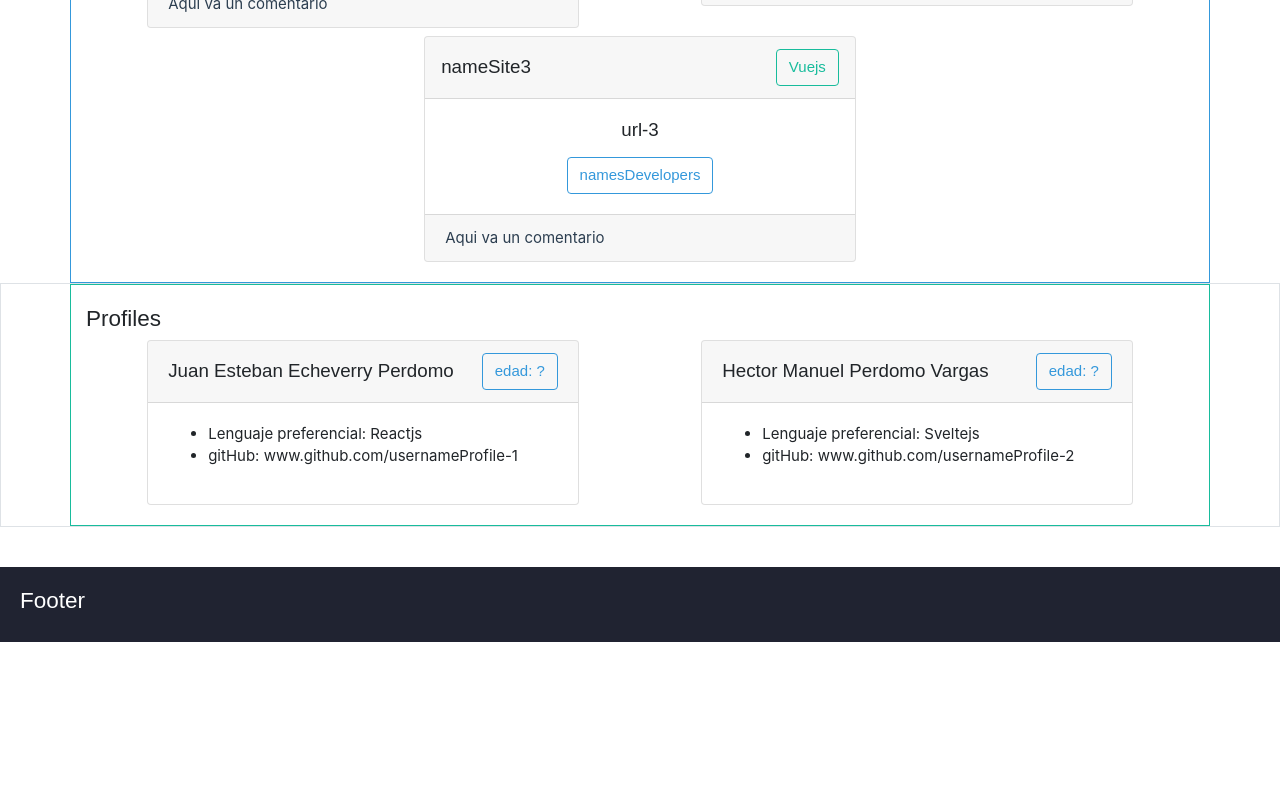
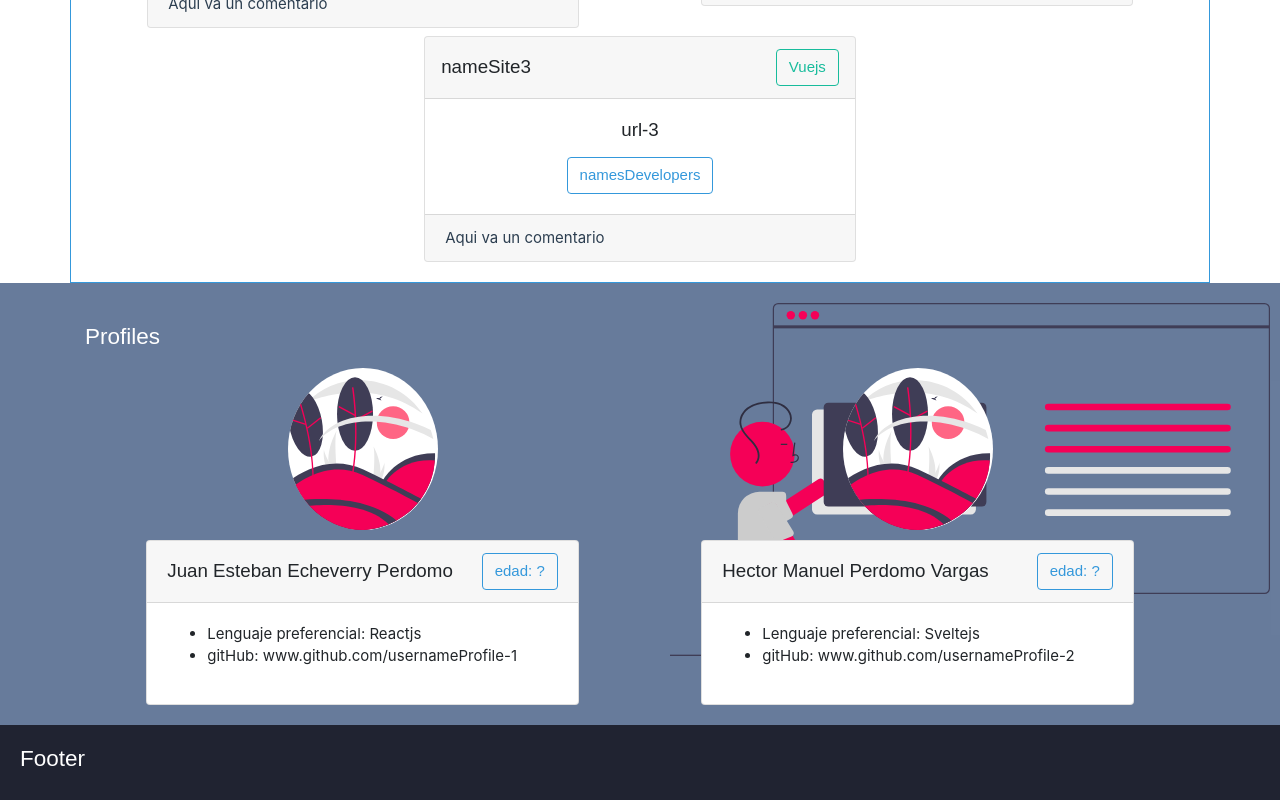
Before and after one commit to Sisifo-G/sisifodev, a React (Create React App) app: page / in a window 1280 px wide. Shown: the part 1144-1944 px from the top of the page. Before the commit the page ends 1786 px from the top, so only its background shows below. Built offline with nearby package versions, Linux system fonts and the light colour scheme; a web font is replaced by a local one.

Commit message:
edditing compoenets (in-progress)

```diff
--- a/src/components/profiles/Profiles.css
+++ b/src/components/profiles/Profiles.css
@@ -2,3 +2,23 @@
     padding-top: 20px;
     padding-bottom: 20px;
 }
+
+.profiles h4 {
+    color: #fff;
+}
+
+/* imgContentProf  */
+
+.imgProfile {
+    display: flex;
+    justify-content: center;
+    padding-top: 10px;
+    padding-bottom: 10px;
+}
+
+.imgProfile img {
+    width: 150px;
+    background-color: #fff;
+    border-radius: 100%;
+    border-color: transparent;
+}
--- a/src/components/profiles/Profiles.js
+++ b/src/components/profiles/Profiles.js
@@ -3,6 +3,10 @@ import './Profiles.css';
 
 // json developers
 import json from '../../resources/json/portafolio.json';
+
+// img.svg
+import imgPort from '../../resources/img/seccionIcons/nature.svg';
+
 
 const Profiles = () => {
     const profile = json.developers;
@@ -12,6 +16,10 @@ const Profiles = () => {
             <div className="contentProfiles row justify-content-around mr-0 ml-0">
                 {profile.map(profile => (
                     <div key={profile.id} className="col-md-5 col-sm-12 col-12">
+                        <div className="imgContentProf">
+                            <div className="imgProfile">
+                                <img src={imgPort} alt=""/>
+                            </div>
                             <div className="card pl-0 pr-0">
                                 <div className="card-header d-flex justify-content-between align-items-center">
                                     <h5 className="m-0">
@@ -36,6 +44,7 @@ const Profiles = () => {
                                 </div>
                             </div>
                         </div>
+                    </div>
                 ))}
             </div>
         </div>
--- a/src/components/seccion/Seccion.css
+++ b/src/components/seccion/Seccion.css
@@ -1,4 +1,21 @@
 .contentSeccion {
     padding-top: 40px;
-    padding-bottom: 40px;
 }
+
+/* contentPortafolio */
+
+/* contentProfiles */
+
+.contentSecProfiles {
+    padding-top: 20px;
+    background-color: rgba(66, 91, 131, .8);
+}
+
+.iconPortSeccion {
+    position: absolute;
+    right: 10px;
+}
+
+.iconPortSeccion img {
+    width: 600px;
+}
--- a/src/components/seccion/Seccion.js
+++ b/src/components/seccion/Seccion.js
@@ -5,17 +5,23 @@ import './Seccion.css';
 import Portafolio from '../portafolio/Portafolio';
 import Profiles from '../profiles/Profiles';
 
+// icons
+import iconSecPort from '../../resources/img/seccionIcons/onlinePage.svg';
+
 
 class Seccion extends React.Component {
     render() {
         return (
             <div className="contentSeccion">
-                <div className="container border border-info">
+                <div className="contentPortafolio container border border-info">
                     <h4>Seccion</h4>
                     <Portafolio />
                 </div>
-                <div className="contentProfiles border">
-                    <div className="container border border-success">
+                <div className="contentSecProfiles">
+                    <div className="iconPortSeccion">
+                        <img src={iconSecPort} alt=""/>
+                    </div>
+                    <div className="container">
                         <Profiles />
                     </div>
                 </div>
```
Lines whose indentation alone changed are shown as unchanged.
